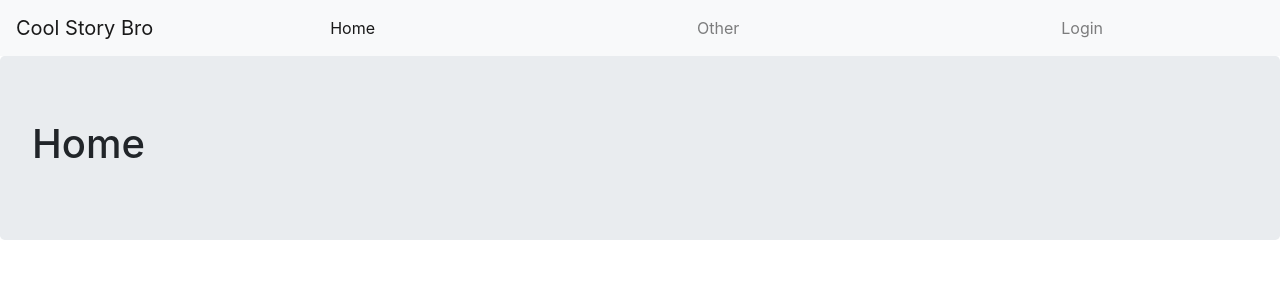
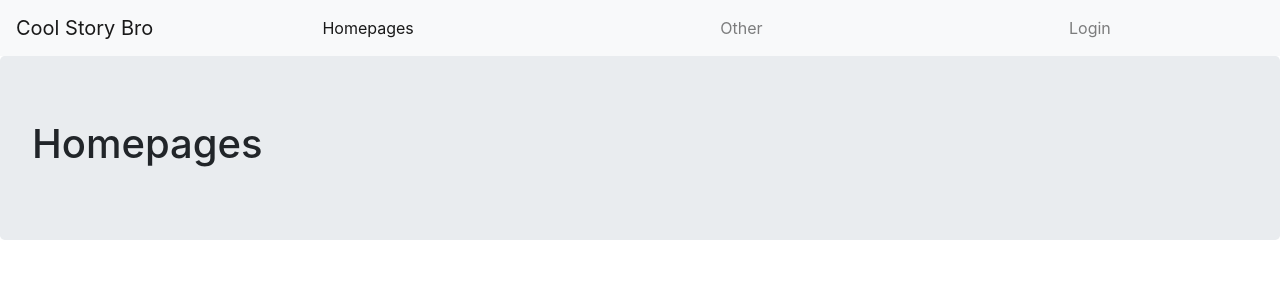
Before and after one commit to vishakahegde/cool-story-bro-frontend, a React (Create React App) app: page / in a window 1280 px wide. Shown: the top 300 px of the page. Built offline with nearby package versions, Linux system fonts and the light colour scheme; no server answers.

Commit message:
create HomePages page and link use in App.js

```diff
--- a/src/App.js
+++ b/src/App.js
@@ -7,17 +7,18 @@ import Loading from "./components/Loading";
 import MessageBox from "./components/MessageBox";
 import SignUp from "./pages/SignUp";
 import Login from "./pages/Login";
+import HomePages from "./pages/HomePages";
 
 import { useDispatch, useSelector } from "react-redux";
 import { selectAppLoading } from "./store/appState/selectors";
 import { getUserWithStoredToken } from "./store/user/actions";
 import { Jumbotron } from "react-bootstrap";
 
-const Home = () => (
-  <Jumbotron>
-    <h1>Home</h1>
-  </Jumbotron>
-);
+// const Home = () => (
+//   <Jumbotron>
+//     <h1>Homepages</h1>
+//   </Jumbotron>
+// );
 const Other = () => (
   <Jumbotron>
     <h1>Other</h1>
@@ -38,7 +39,7 @@ function App() {
       <MessageBox />
       {isLoading ? <Loading /> : null}
       <Switch>
-        <Route exact path="/" component={Home} />
+        <Route exact path="/" component={HomePages} />
         <Route path="/other" component={Other} />
         <Route path="/signup" component={SignUp} />
         <Route path="/login" component={Login} />
--- a/src/components/Navigation/index.js
+++ b/src/components/Navigation/index.js
@@ -21,7 +21,7 @@ export default function Navigation() {
       <Navbar.Toggle aria-controls="basic-navbar-nav" />
       <Navbar.Collapse id="basic-navbar-nav">
         <Nav style={{ width: "100%" }} fill>
-          <NavbarItem path="/" linkText="Home" />
+          <NavbarItem path="/" linkText="Homepages" />
           <NavbarItem path="/other" linkText="Other" />
           {loginLogoutControls}
         </Nav>
--- /dev/null
+++ b/src/pages/HomePages/index.js
@@ -0,0 +1,12 @@
+import React from "react";
+import { Jumbotron } from "react-bootstrap";
+
+export default function HomePages() {
+  return (
+    <div>
+      <Jumbotron>
+        <h1>Homepages</h1>
+      </Jumbotron>
+    </div>
+  );
+}
```
